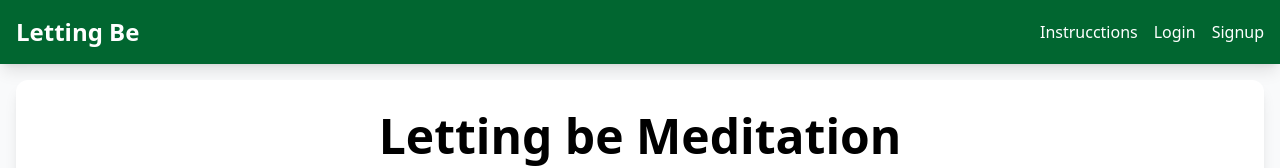
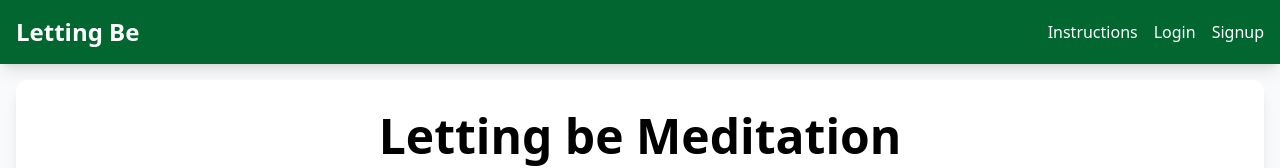
Before and after one commit to RodrigoBaezG/MeditationApp, a React (Vite) app: page / in a window 1280 px wide. Shown: the top 168 px of the page. Built offline with nearby package versions, Linux system fonts and the light colour scheme.

Commit message:
insrtuctions

```diff
--- a/src/App.jsx
+++ b/src/App.jsx
@@ -98,7 +98,7 @@ const AppNavbar = () => {
         </Link>
         <div className="flex space-x-4">
           <Link to="/instructions" className="text-white hover:text-green-200 transition duration-150">
-            Instrucctions
+            Instructions
           </Link>
           {isAuthenticated ? (
             <>
```
